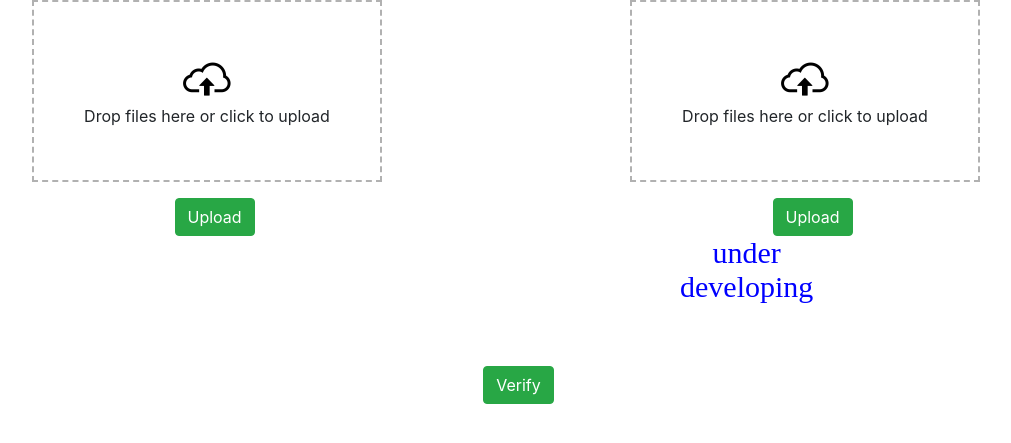
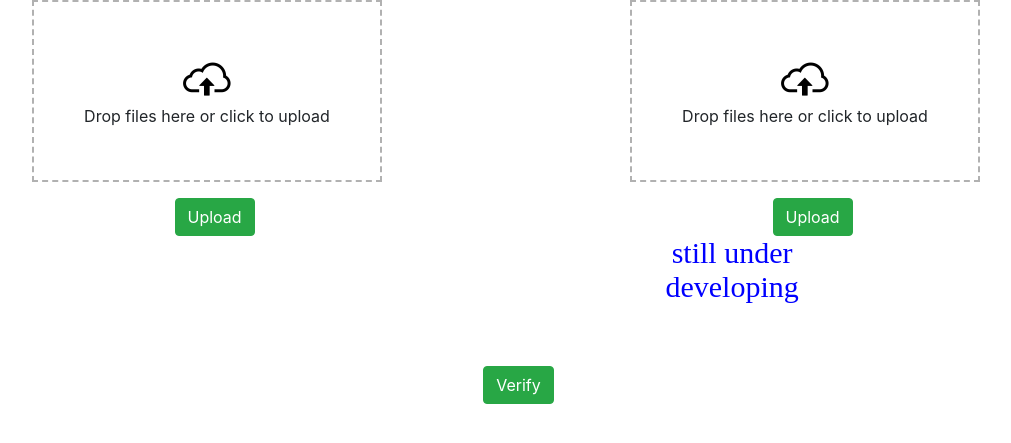
Before and after one commit to nileshchilka1/Signature-Verification-using-Siamese-Network, a Flask app: page / in a window 1280 px wide. Shown: the part 56-499 px from the top of the page, without its empty margins (123-1134 px from the left). Run offline with Flask 2, Linux system fonts and the light colour scheme; some libraries are stand-ins or nearby versions.

Commit message:
Update app.html

```diff
--- a/templates/app.html
+++ b/templates/app.html
@@ -655,8 +655,8 @@
                     </div>
                 </div>
 
-                <div class="col-sm-8 error" id="error">
-                    <p>under developing</p>
+                <div class="col-sm-7 error" id="error">
+                    <p>still under developing</p>
                 </div>
 
             </div>
```
